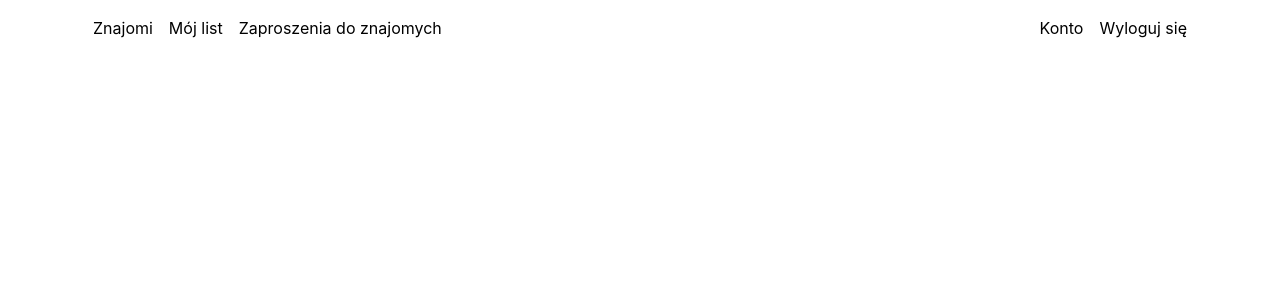
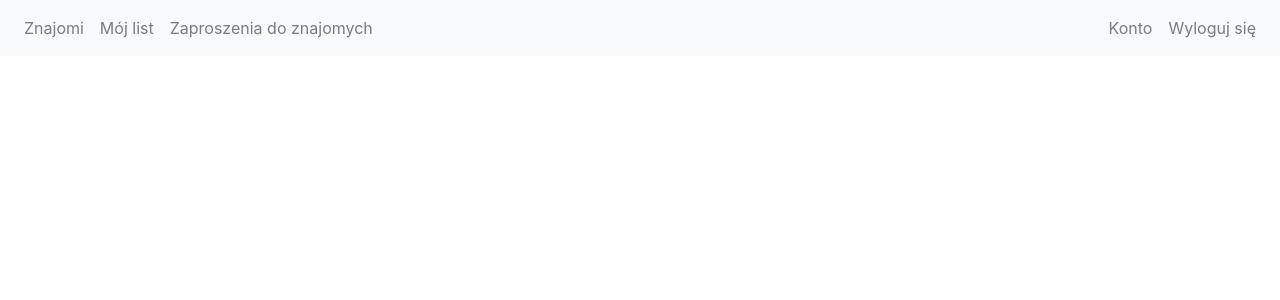
Before and after one commit to TomekQ13/LetterToSanta, a Flask app: page /home in a window 1280 px wide. Shown: the top 300 px of the page. Run offline with Flask 2, Linux system fonts and the light colour scheme; the visitor is signed in with stand-in values (Sample User, id 1).

Commit message:
navbar should now work

```diff
--- a/app/ListDoMikolaja/static/main.css
+++ b/app/ListDoMikolaja/static/main.css
@@ -1,7 +1,6 @@
 body {
     background: #ffffff;
     color: #000000;
-    margin-top: 5rem;
   }
 
   h1, h2, h3, h4, h5, h6 {
--- a/app/ListDoMikolaja/templates/layout.html
+++ b/app/ListDoMikolaja/templates/layout.html
@@ -17,10 +17,12 @@
     {% endif %}
 </head>
 <body>
-    <header class="site-header">
-        <nav class="navbar navbar-expand-md navbar-dark bg-steel fixed-top">
-            <div class="container">
-                <div class="collapse navbar-collapse" id="navbarToggle">
+    <nav class="navbar navbar-expand-lg navbar-light bg-light">
+            <button class="navbar-toggler" type="button" data-toggle="collapse" data-target="#navbarSupportedContent" aria-controls="navbarSupportedContent" aria-expanded="false" aria-label="Toggle navigation">
+                <span class="navbar-toggler-icon"></span>
+                </button>
+            <div class="collapse navbar-collapse"  id="navbarSupportedContent">
+                {% if current_user.is_authenticated %}
                 <div class="navbar-nav mr-auto">
                     <a class="nav-item nav-link" href="{{ url_for('friends.friends_page') }}">Znajomi</a>
                     <a class="nav-item nav-link" href="{{ url_for('letters.letter_lines') }}">Mój list</a>
@@ -28,7 +30,7 @@
                 </div>
                 <!-- Navbar Right Side -->
                 <div class="navbar-nav">
-                        {% if current_user.is_authenticated %}
+
                         <a class="nav-item nav-link" href="{{ url_for('users.account') }}">Konto</a>
                         <a class="nav-item nav-link" href="{{ url_for('users.logout') }}">Wyloguj się</a>
                     {% else %}
@@ -37,9 +39,7 @@
                     {% endif %}
                 </div>
             </div>
-            </div>
     </nav>
-    </header>
     <main role="main" class="container">
         <div class="row">
           <div class="col">
```
Lines whose indentation alone changed are shown as unchanged.
